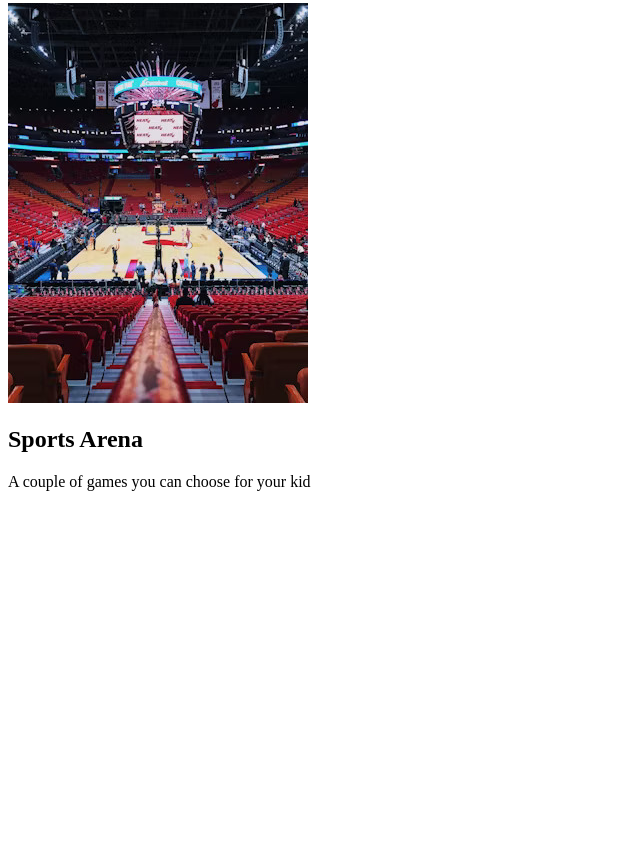
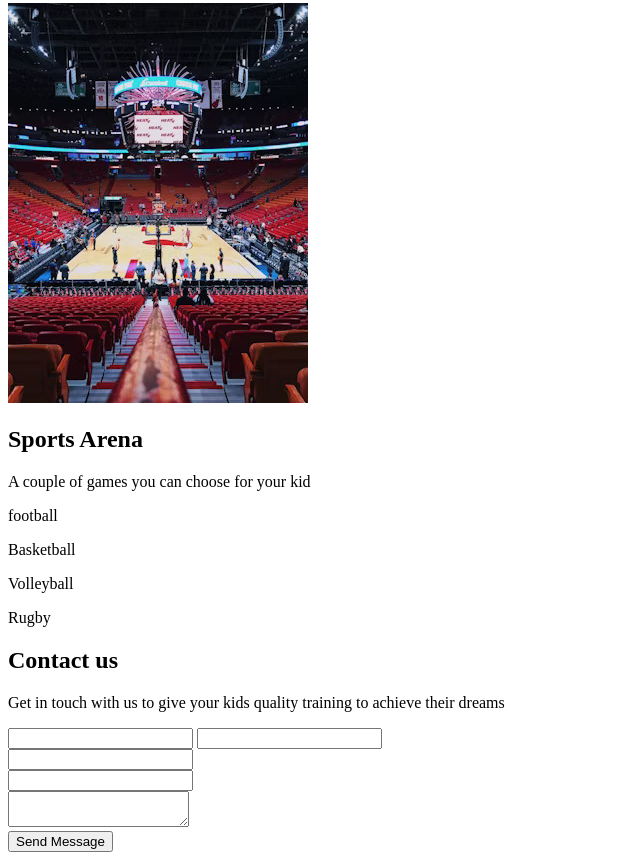
Before and after one commit to MickeyOnyando/soccerer, a plain HTML site: page index.html in a window 1280 px wide. Shown: the part 975-1835 px from the top of the page, without its empty margins (0-640 px from the left). Before the commit the page ends 1482 px from the top, so only its background shows below. Drawn offline with Linux system fonts and the light colour scheme.

Commit message:
Contact us page

```diff
--- a/index.html
+++ b/index.html
@@ -6,6 +6,7 @@
     <title>Soccerer</title>
   </head>
   <body>
+    <!--Home-->
     <section id="home">
       <nav>
         <ul>
@@ -15,9 +16,14 @@
           <li><button>Contact</button></li>
         </ul>
       </nav>
-      <p>Fuel your passion, Ignite your performance: Welcome to Soccerer</p>
+      <p>
+        Fuel the nextGen's passion, Ignite their performance: Welcome to
+        Soccerer
+      </p>
       <img src="assets/svg.jpg" alt="sports photo" srcset="" />
     </section>
+
+    <!--About-->
     <section id="about">
       <h1>Our Sports Journey</h1>
       <p>
@@ -26,21 +32,61 @@
         explicabo aperiam cumque dignissimos, enim nostrum. Consequuntur qui
         eaque eos dolores repudiandae!
       </p>
+
       <br />
       <hr />
+
       <h3>3+ years</h3>
       <p>of successfull academy coaching</p>
+
       <h3>100+ players</h3>
       <p>to reputable teams across the country</p>
+
       <h3>10+ trophies</h3>
       <p>achieved while competing with other academies</p>
+
       <h3>80% Success</h3>
       <p>reflects our top notch training</p>
       <img src="assets/arena2.jpg" alt="arena" srcset="" />
     </section>
+
+    <!--Sports-->
     <section id="sports">
       <h1>Sports Arena</h1>
       <p>A couple of games you can choose for your kid</p>
+
+      <div>
+        <p>football</p>
+      </div>
+
+      <div>
+        <p>Basketball</p>
+      </div>
+
+      <div>
+        <p>Volleyball</p>
+      </div>
+
+      <div>
+        <p>Rugby</p>
+      </div>
+    </section>
+
+    <!--Contact-->
+    <section id="contact">
+      <h1>Contact us</h1>
+      <p>
+        Get in touch with us to give your kids quality training to achieve their
+        dreams
+      </p>
+      <form action="" method="post">
+        <input type="text" />
+        <input type="text" /><br />
+        <input type="email" /><br />
+        <input type="phone" /><br />
+        <textarea></textarea><br />
+        <input type="button" value="Send Message" />
+      </form>
     </section>
   </body>
 </html>
```
